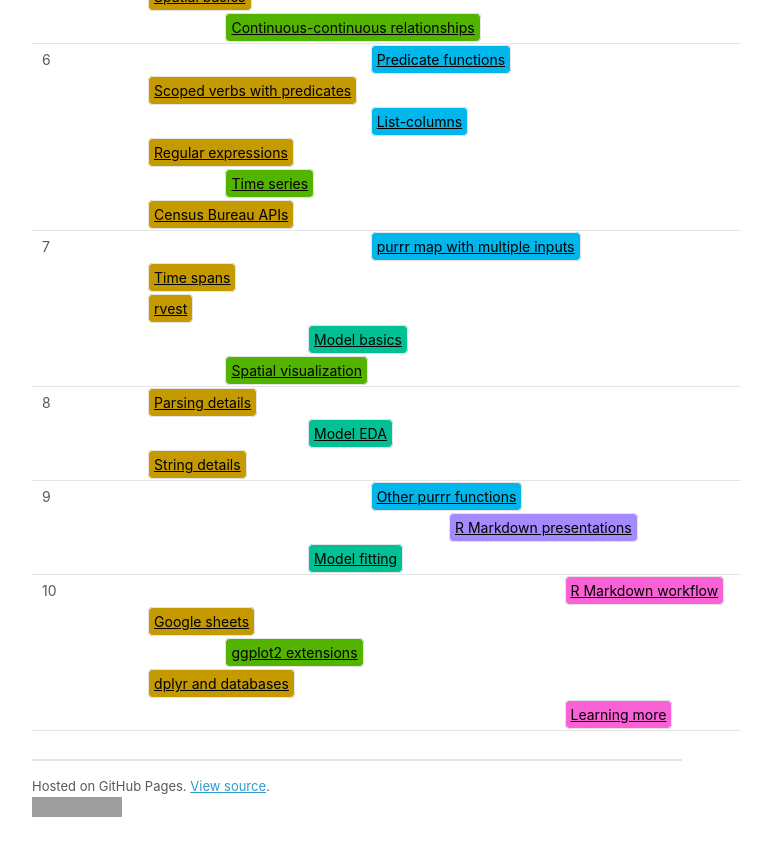
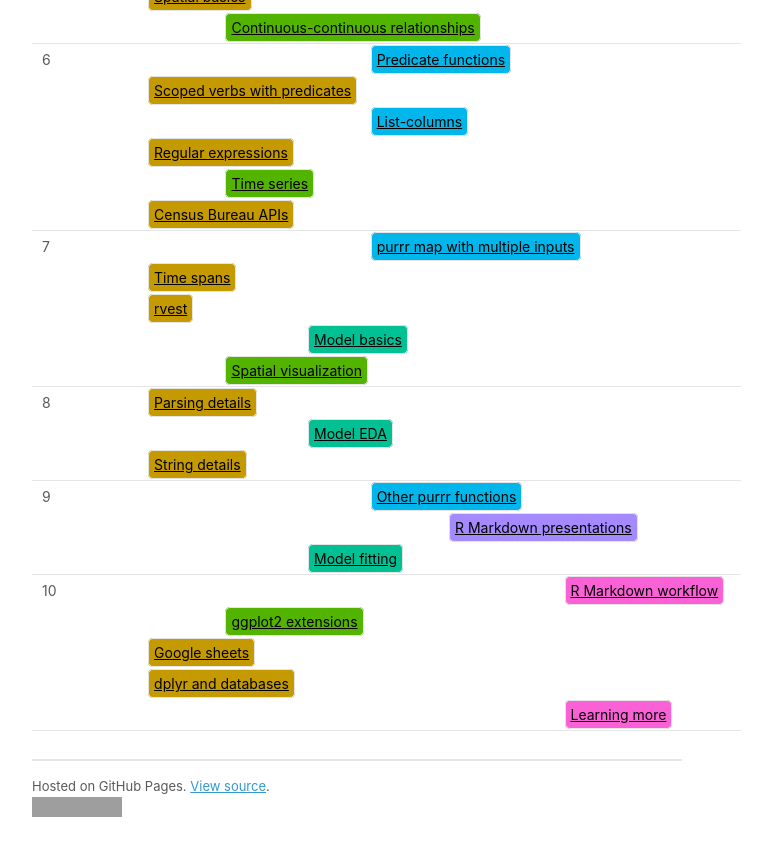
Before and after one commit to dcl-2020-01/curriculum, a Jekyll site: the page built from docs/index.md, in a window 1280 px wide and 900 px high, scrolled down 1224 px. Shown: the top 856 px of the window, without its empty margins (283-1055 px from the left). Built offline with Jekyll 4.4.1, drawn with Linux system fonts in a browser that asks for light colours; our own code applies the rules of GitHub Pages for plain Markdown files; a script that is not in the unit is left out; grey boxes are pictures that could not be loaded.

Commit message:
Update for week 10

```diff
--- a/docs/index.md
+++ b/docs/index.md
@@ -374,15 +374,15 @@ title: Theme index
 </tr>
 <tr>
 <td></td>
+  <td colspan="2"></td>
+  <td colspan="6"><a class="visualize" href="ggplot2-exts.html">ggplot2 extensions</a></td>
+  <td colspan="4"></td>
+</tr>
+<tr>
+<td></td>
   <td colspan="1"></td>
   <td colspan="6"><a class="wrangle" href="googlesheets.html">Google sheets</a></td>
   <td colspan="5"></td>
-</tr>
-<tr>
-<td></td>
-  <td colspan="2"></td>
-  <td colspan="6"><a class="visualize" href="ggplot2-exts.html">ggplot2 extensions</a></td>
-  <td colspan="4"></td>
 </tr>
 <tr>
 <td></td>
--- a/syllabus.yml
+++ b/syllabus.yml
@@ -74,7 +74,7 @@ weeks:
 
   week-10:
   - workflow-rmarkdown
+  - ggplot2-exts
   - googlesheets
-  - ggplot2-exts
   - dplyr-databases
   - learning-more
```
